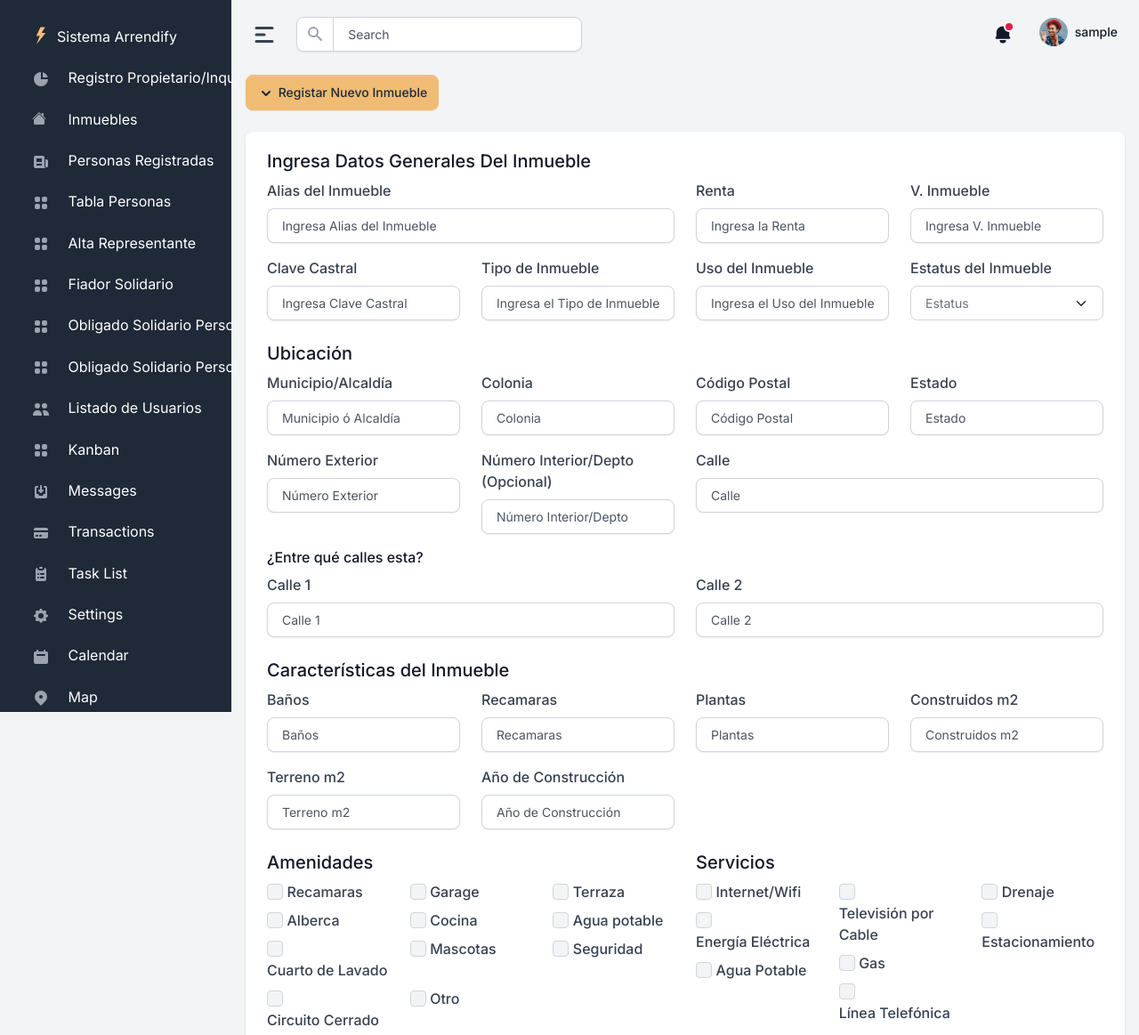
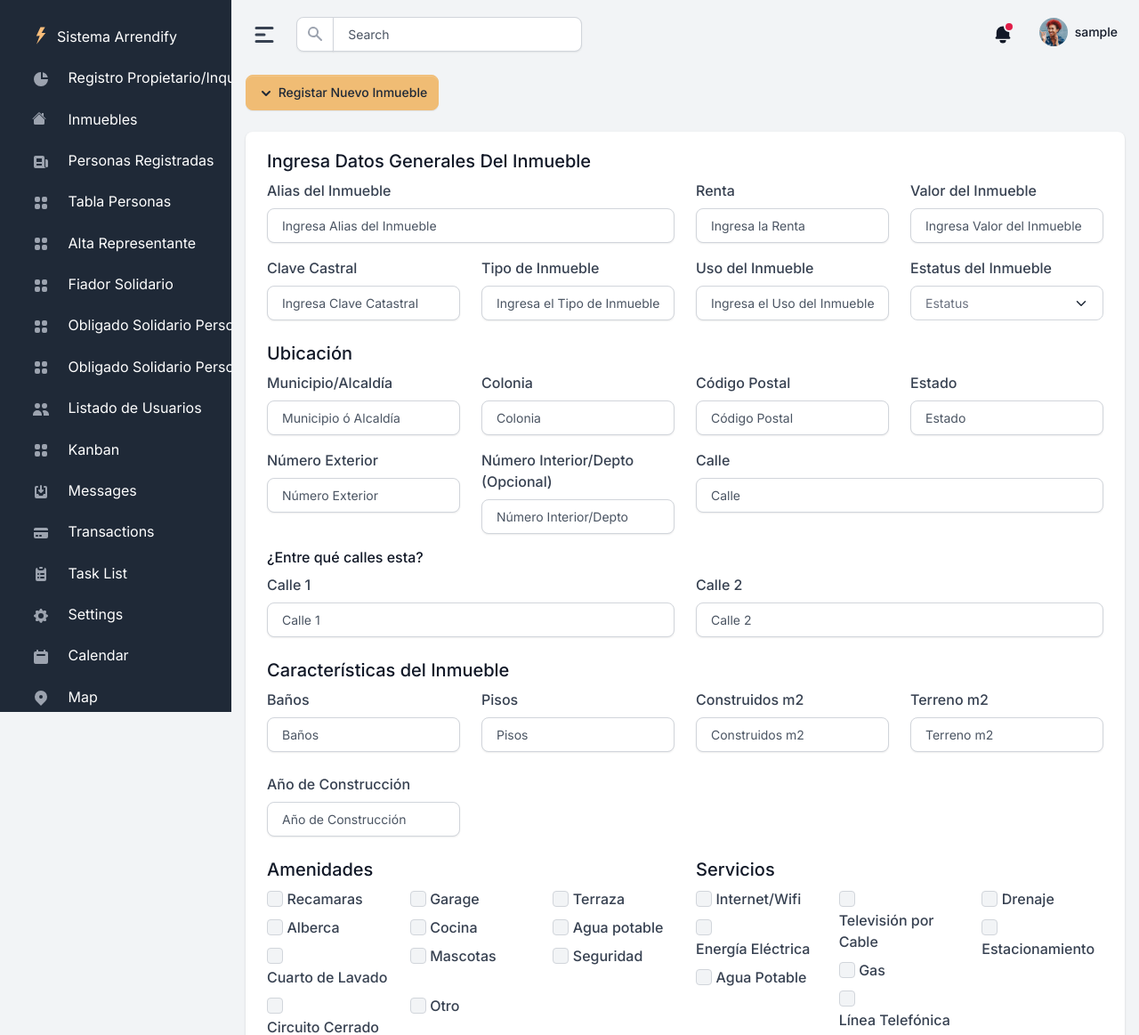
Before and after one commit to Arrendify/priv-django-dashboard-volt-pro-1.0.6, a Django app: page /registro-inmueble.html in a window 1280 px wide. Shown: the top 1163 px of the page at 89% size. Run offline with Django 3.2, Linux system fonts and the light colour scheme; the visitor is signed in with stand-in values (Sample User, id 1); some libraries are stand-ins or nearby versions.

Commit message:
02-09-22 CRUD Inmuebles n/c Cambios menores

```diff
--- a/apps/templates/home/registro-inmueble.html
+++ b/apps/templates/home/registro-inmueble.html
@@ -40,12 +40,12 @@
                             <input class="form-control" id="renta" name="renta" type="number" placeholder="Ingresa la Renta" required>
                         </div>
                         <div class="col-md-3 mb-3">
-                            <label for="v_inmueble">V. Inmueble</label>
-                            <input class="form-control" id="v_inmueble" name="v_inmueble" type="text" placeholder="Ingresa V. Inmueble" required>
+                            <label for="v_inmueble">Valor del Inmueble</label>
+                            <input class="form-control" id="v_inmueble" name="v_inmueble" type="text" placeholder="Ingresa Valor del Inmueble" required>
                         </div>
                         <div class="col-md-3 mb-3">
-                            <label for="c-castral">Clave Castral</label>
-                            <input class="form-control" id="c-castral" name="c-castral" type="text" placeholder="Ingresa Clave Castral" required>
+                            <label for="c-castatral">Clave Castral</label>
+                            <input class="form-control" id="c-catastral" name="c-catastral" type="text" placeholder="Ingresa Clave Catastral" required>
                         </div>
                         <div class="col-md-3 mb-3">
                             <label for="t_inmueble">Tipo de Inmueble</label>
@@ -88,7 +88,7 @@
                         </div>
                         <div class="col-md-3 mb-3">
                             <label for="n_exterior">Número Interior/Depto (Opcional)</label>
-                            <input class="form-control" id="n_exterior" name="n_exterior"  type="number" placeholder="Número Interior/Depto" >
+                            <input class="form-control" id="n_exterior" name="n_exterior"  type="text" placeholder="Número Interior/Depto" >
                         </div>
                         <div class="col-md-6 mb-3">
                             <label for="calle">Calle</label>
@@ -110,12 +110,8 @@
                             <input class="form-control" id="baños" name="baños" type="number" placeholder="Baños" required>
                         </div>
                         <div class="col-md-3 mb-3">
-                            <label for="recamaras">Recamaras</label>
-                            <input class="form-control" id="recamaras" name="recamaras" type="number" placeholder="Recamaras" required>
-                        </div>
-                        <div class="col-md-3 mb-3">
-                            <label for="plantas">Plantas</label>
-                            <input class="form-control" id="plantas" name="plantas" type="number" placeholder="Plantas" required>
+                            <label for="pisos">Pisos</label>
+                            <input class="form-control" id="pisos" name="pisos" type="number" placeholder="Pisos" required>
                         </div>
                         <div class="col-md-3 mb-3">
                             <label for="c_m2">Construidos m2</label>
@@ -175,7 +171,7 @@
                                     <label class="form-check-label" for="a_ccerrado">Circuito Cerrado</label>
                                 </div>
                                 <div class="col-md-4">
-                                    <input class="form-check-input" type="checkbox" >
+                                    <input class="form-check-input" title="Borrar" type="checkbox" oninput="dialogo('Especifique en la descripción');">
                                     <label class="form-check-label" for="otro" >Otro</label>
                                 </div>
                             </div>
@@ -265,7 +261,18 @@
           document.getElementById("OSPF").style.display = "block";
         }
       }
-
+      function dialogo(texto){//introduzca el texto que se quiere que aparzca en el evento
+        if(s==0){
+        document.getElementById('cont1').innerHTML=texto;
+        s=1;
+        return;
+        }
+        if(s==1){
+        document.getElementById('cont1').innerHTML='';
+        s=0;
+        return;
+        }
+    }
 </script>
 
 {% endblock javascripts %}
```
